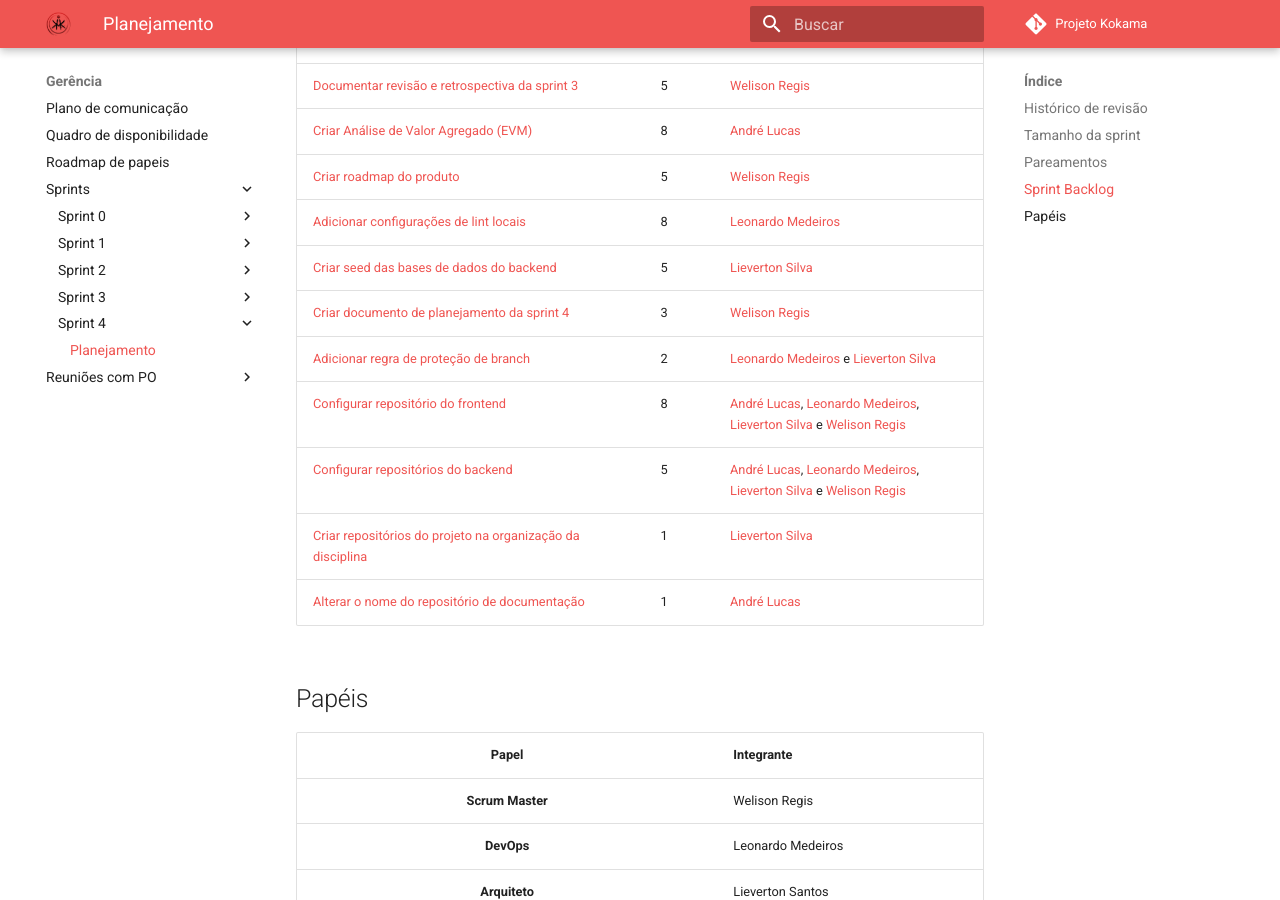
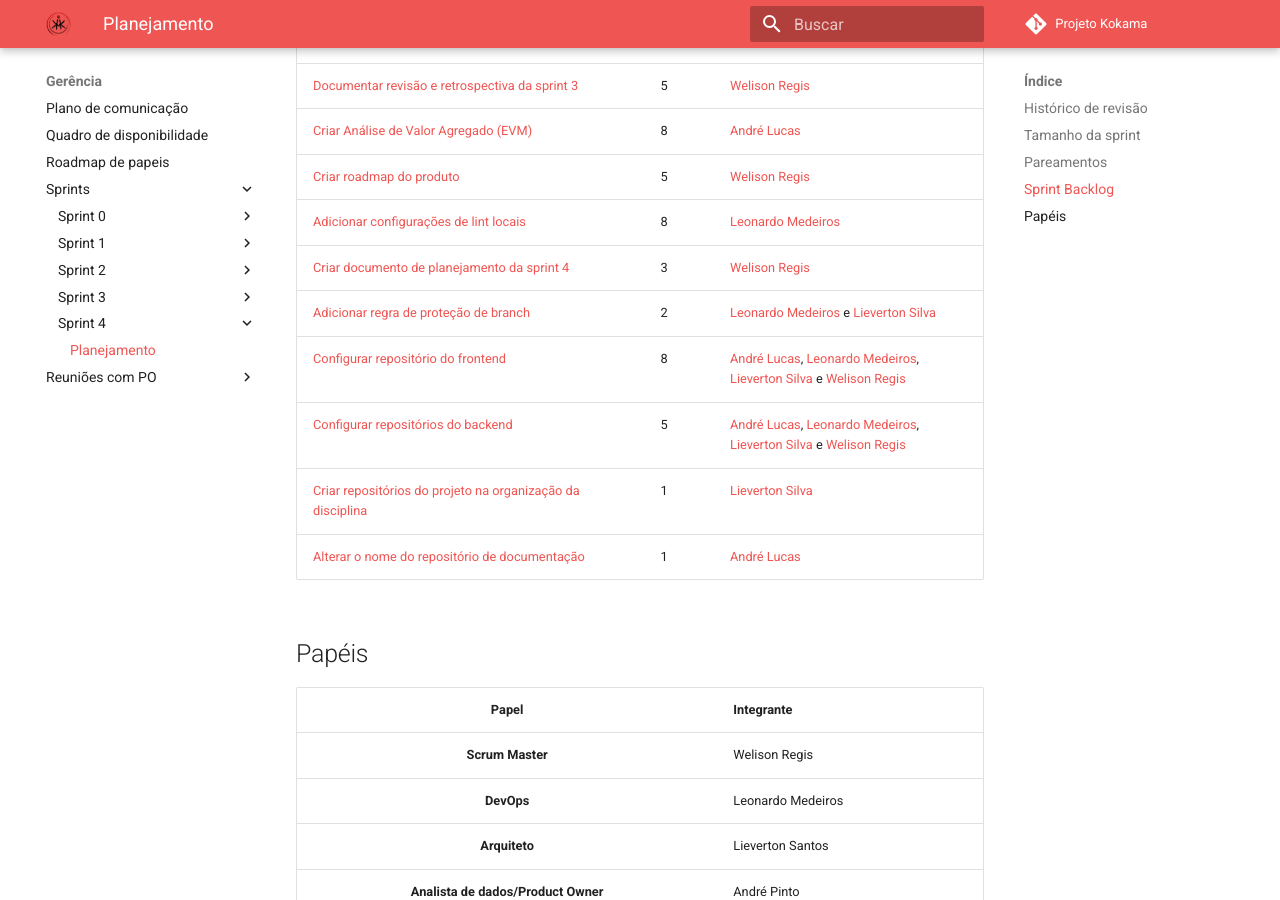
Before and after one commit to fga-eps-mds/2020.2-Projeto-Kokama-Wiki, an MkDocs documentation site: the page built from docs/management/sprints/sprint-4-planning.md, in a window 1280 px wide and 900 px high, scrolled down 1477 px. Built offline with MkDocs 1.6.1 and Material for MkDocs 9.7.7, drawn with Linux system fonts in a browser that asks for light colours; comment, search, counter and statistics services are not loaded.

Commit message:
Adjust sprint 4 planning

```diff
--- a/docs/management/sprints/sprint-4-planning.md
+++ b/docs/management/sprints/sprint-4-planning.md
@@ -36,7 +36,6 @@ Para os integrantes de Métodos de Desenvolvimento de Software, as atividades da
 | [Criar Análise de Valor Agregado (EVM)](https://github.com//fga-eps-mds/2020.2-Projeto-Kokama-Wiki/issues/79)                                      |   8    | [André Lucas](https://github.com/andrelucax)                                                                                                                                                       |
 | [Criar roadmap do produto](https://github.com//fga-eps-mds/2020.2-Projeto-Kokama-Wiki/issues/78)                                                   |   5    | [Welison Regis](https://github.com/WelisonR)                                                                                                                                                       |
 | [Adicionar configurações de lint locais](https://github.com//fga-eps-mds/2020.2-Projeto-Kokama-Wiki/issues/77)                                     |   8    | [Leonardo Medeiros](https://github.com/leomedeiros1)                                                                                                                                               |
-| [Criar seed das bases de dados do backend](https://github.com//fga-eps-mds/2020.2-Projeto-Kokama-Wiki/issues/76)                                   |   5    | [Lieverton Silva](https://github.com/lievertom)                                                                                                                                                    |
 | [Criar documento de planejamento da sprint 4](https://github.com//fga-eps-mds/2020.2-Projeto-Kokama-Wiki/issues/69)                                |   3    | [Welison Regis](https://github.com/WelisonR)                                                                                                                                                       |
 | [Adicionar regra de proteção de branch](https://github.com//fga-eps-mds/2020.2-Projeto-Kokama-Wiki/issues/87)                                      |   2    | [Leonardo Medeiros](https://github.com/leomedeiros1) e [Lieverton Silva](https://github.com/lievertom)                                                                                             |
 | [Configurar repositório do frontend](https://github.com//fga-eps-mds/2020.2-Projeto-Kokama-Wiki/issues/75)                                         |   8    | [André Lucas](https://github.com/andrelucax), [Leonardo Medeiros](https://github.com/leomedeiros1), [Lieverton Silva](https://github.com/lievertom) e [Welison Regis](https://github.com/WelisonR) |
```
